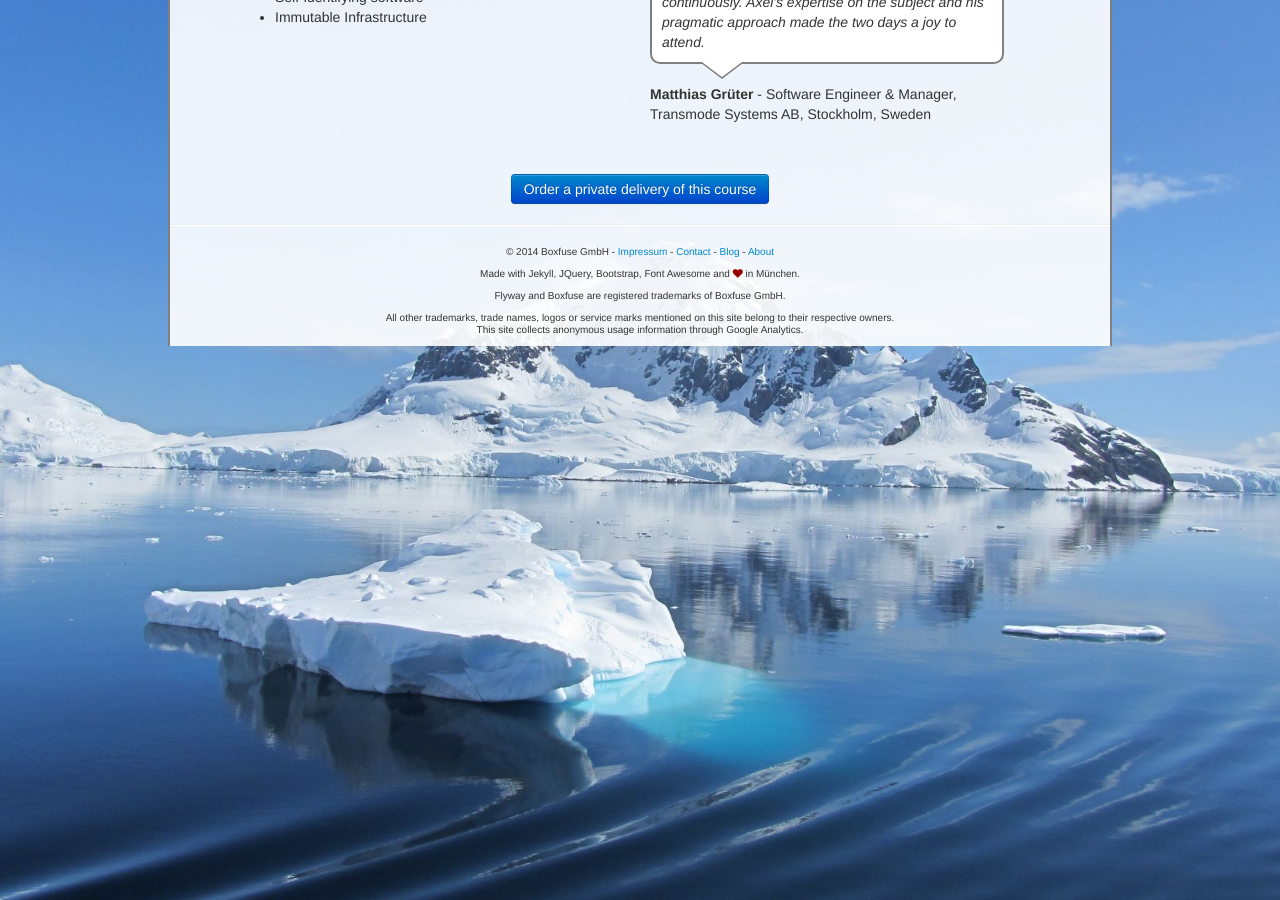
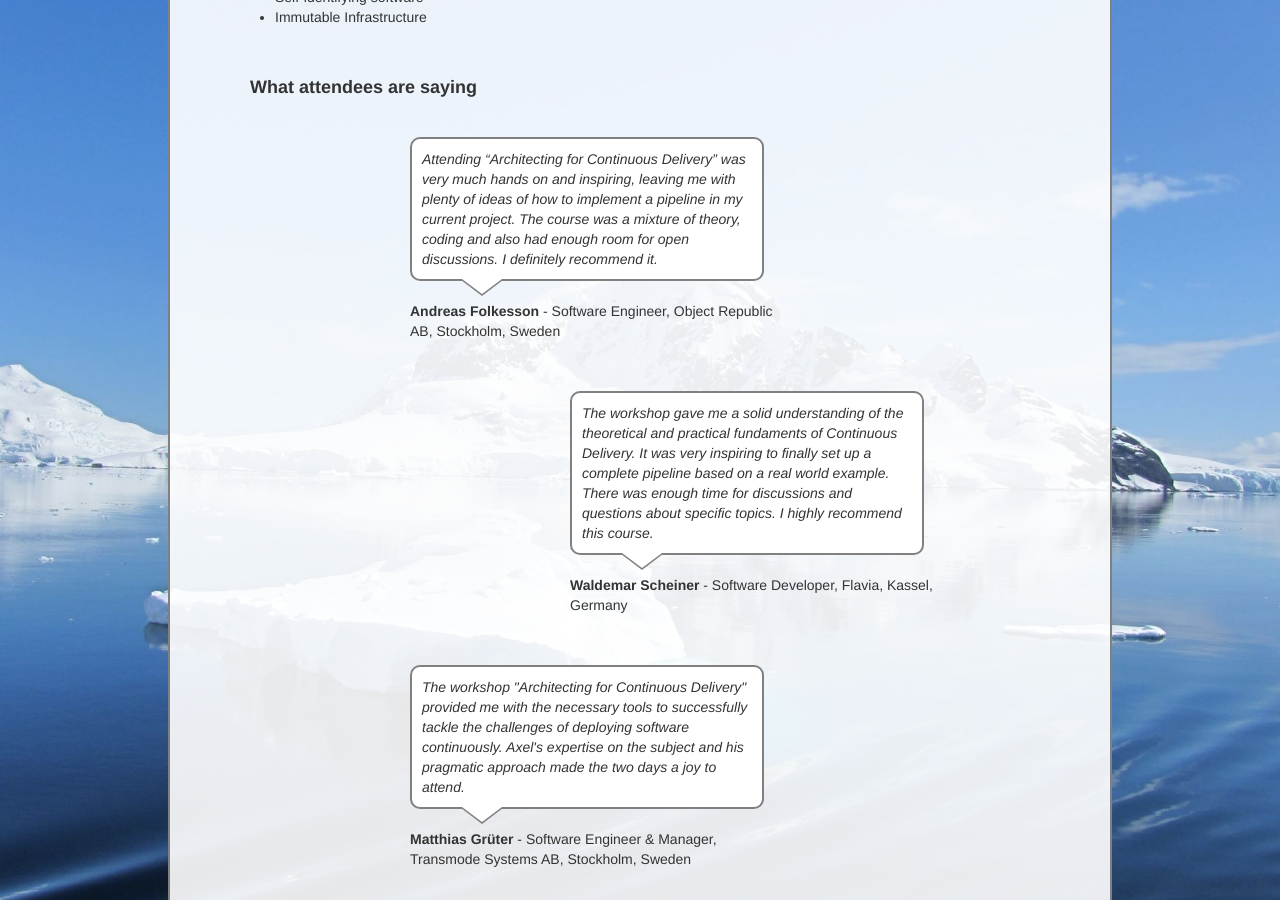
Before and after one commit to axelfontaine/axelfontaine.com, a Jekyll site: the page built from training/continuousdelivery.html, in a window 1280 px wide and 900 px high, scrolled down 1495 px. Built offline with Jekyll 4.4.1, drawn with Linux system fonts in a browser that asks for light colours.

Commit message:
Updated CD course testimonials

```diff
--- a/training/continuousdelivery.html
+++ b/training/continuousdelivery.html
@@ -119,7 +119,7 @@ category: Training
 
             <div class="training-upcoming">
                 <p class="training-city"><i class="icon-map-marker"></i> Stockholm, Sweden &bull; 05-06 February 2015</p>
-                <p>Training language/materials: English/English<br/>15% Early Bird discount before 1 December 2014</p>
+                <p>Training language/materials: English/English<br/><del>15% Early Bird discount before 1 December 2014</del></p>
 
                 <div class="call-to-action">
                     <a href="http://www.jfokus.se/jfokus/training.jsp#fromzerotohero"
@@ -136,8 +136,19 @@ category: Training
                        class="btn btn-large btn-primary">Register now</a>
                 </div>
             </div>
-
+        </div>
+        <div class="span1"></div>
+    </div>
+    <div class="row">
+        <div class="span1"></div>
+        <div class="span11">
             <p class="training-section-head">What attendees are saying</p>
+            <p>&nbsp;</p>
+        </div>
+    </div>
+    <div class="row">
+        <div class="span3"></div>
+        <div class="span5">
             <div class="quote">
                 <div class="bubble">
                     Attending “Architecting for Continuous Delivery” was very much hands on and inspiring, leaving me
@@ -149,6 +160,30 @@ category: Training
                     Software Engineer, Object Republic AB, Stockholm, Sweden
                 </div>
             </div>
+        </div>
+
+    </div>
+    <div class="row">
+        <div class="span5"></div>
+        <div class="span5">
+            <div class="quote">
+                <div class="bubble">
+                    The workshop gave me a solid understanding of the theoretical and
+                    practical fundaments of Continuous Delivery. It was very inspiring to
+                    finally set up a complete pipeline based on a real world example. There
+                    was enough time for discussions and questions about specific topics. I
+                    highly recommend this course.
+                </div>
+                <div class="attribution">
+                    <strong>Waldemar Scheiner</strong> -
+                    Software Developer, Flavia, Kassel, Germany
+                </div>
+            </div>
+        </div>
+    </div>
+    <div class="row">
+        <div class="span3"></div>
+        <div class="span5">
             <div class="quote">
                 <div class="bubble">
                     The workshop "Architecting for Continuous Delivery" provided me with the
@@ -161,7 +196,6 @@ category: Training
                 </div>
             </div>
         </div>
-        <div class="span1"></div>
     </div>
     <div class="row">
         <div class="span12">
```
